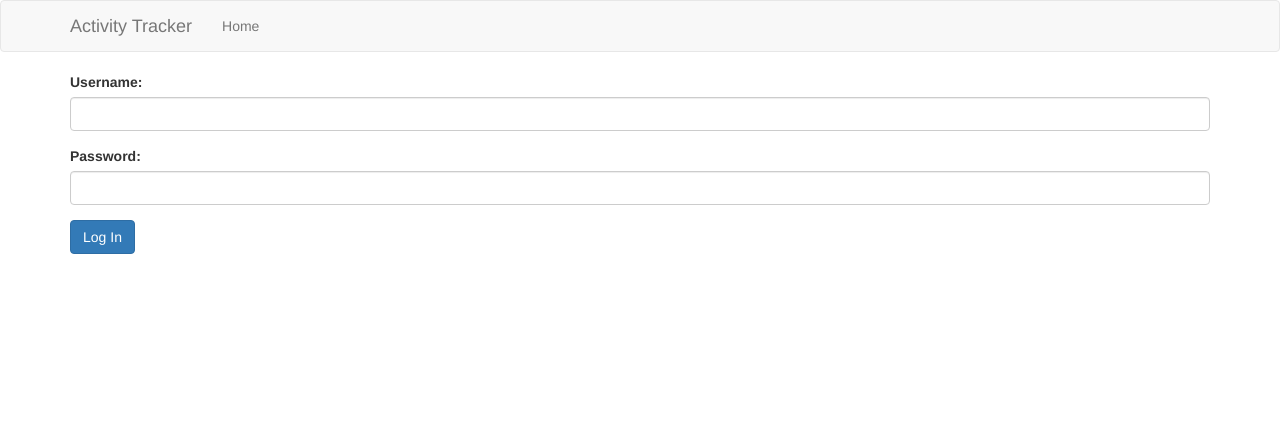
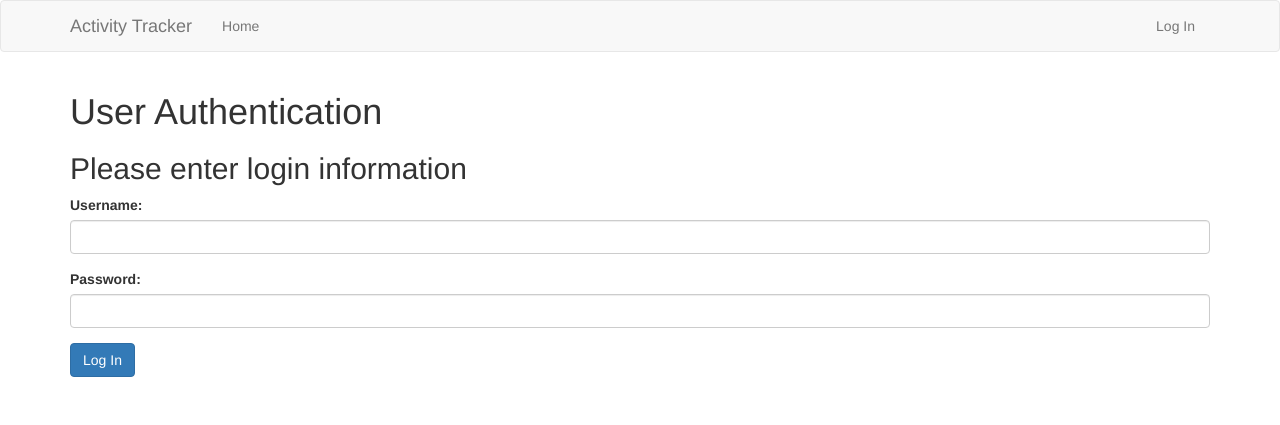
Before and after one commit to StevePak/ActivityTracker, a Node server app: page /account/login in a window 1280 px wide. Shown: the top 425 px of the page. Run offline with Node 20, Linux system fonts and the light colour scheme; some libraries are stand-ins or nearby versions.

Commit message:
adjusted login and registration actions and messages. Added removeAllUsers to user collection for seeding purposes.

```diff
--- a/app.js
+++ b/app.js
@@ -65,6 +65,7 @@ passport.use(new Strategy(
 //Allows views to see if a user is authenticated or not. Allows views to display different things based on auth status.
 app.use(function (req, res, next) {
     res.locals.login = req.isAuthenticated();
+    res.locals.user = req.user;
     next();
 });
 
--- a/database/test_activities.js
+++ b/database/test_activities.js
@@ -5,8 +5,7 @@
 const connection = require("./mongoConnection");
 const activities = require("./db_activities");
 
-async function main()
-{
+async function main() {
 	/*
 	1. Create a simple Activity
 		createSimpleActivity: (userId, actName, startTime)
--- a/database/test_users.js
+++ b/database/test_users.js
@@ -10,8 +10,10 @@ async function main() {
 	/*
 	1. Create a simple User
 	*/
-	let user0 = await users.getUserByName("User1");
-	if (!user0) {
+
+	await users.removeAllUsers()
+	let user = await users.getUserByName("User1");
+	if (!user) {
 		let usersName = "User1";
 		let passWord = "Password";
 		let hashedPW = bcrypt.hashSync(passWord, 10);
--- a/routes/account.js
+++ b/routes/account.js
@@ -17,12 +17,8 @@ router.post('/create', (req, res, next) => {
 
   //Data is valid
   User.createUser(vm.name, bcrypt.hashSync(vm.password, 10), vm.email).then((user) => {
-    res.render('account/login',
-      {
-        title: 'Create User',
-        message: 'User created successfully'
-      }
-    );
+    req.flash('info', 'Successfully registered! Log In now!')
+    res.redirect('/account/login');
   }, (err) => {
     // Something went wrong with the server!
     res.render('account/create',
@@ -50,8 +46,13 @@ router.post('/login', passport.authenticate('local', {
 
 router.get('/login', (req, res, next) => {
   res.render('account/login',
-    { title: 'User Login' }
+    { title: 'User Login', message: req.flash('info'), error: req.flash('error') }
   )
 });
 
+router.get('/logout', function (req, res) {
+  req.logout();
+  res.redirect('/');
+});
+
 module.exports = router;
--- a/views/account/login.jade
+++ b/views/account/login.jade
@@ -1,9 +1,13 @@
 extend ../layout
-block header
+
+block content
     h1#head User Authentication
     h2 Please enter login information
+    if (error && error != "")
+        .alert.alert-danger(role="alert") #{error}
+    if (message && message != "")
+        .alert.alert-success(role="alert") #{message}
 
-block content
     form(method="post")
         .form-group
             label(for="username") Username:
--- a/views/home/index.jade
+++ b/views/home/index.jade
@@ -2,7 +2,7 @@ extend ../layout
 
 block content
     .jumbotron
-        if login
+        if !login
             h1 Welcome to Activity Tracker!
             p Activity Tracker is exactly that, a way to create and track your activities. Sign up or log in to try today!
             a.btn.btn-primary.btn-lg(href="/account/create") Sign Up!
--- a/views/layout.jade
+++ b/views/layout.jade
@@ -25,6 +25,18 @@ html
                 ul.dropdown-menu
                   li
                     a(href="/activities/create") Create
+          ul.nav.navbar-nav.navbar-right
+            li
+              if login
+                li.dropdown
+                  a.dropdown-toggle(data-toggle="dropdown", role="button", aria-haspopup="true", aria-expanded="false", href="#")
+                    | #{user.name}
+                    span.caret
+                  ul.dropdown-menu
+                    li
+                      a(href="/account/logout") Log Out
+              else
+                a(href="/account/login") Log In
     .container
       .main-content
         block content
```
Also changed, not shown: database/db_users.js (+23 -0 lines), views/account/create.jade (+4 -6 lines). Lines whose indentation alone changed are shown as unchanged.
